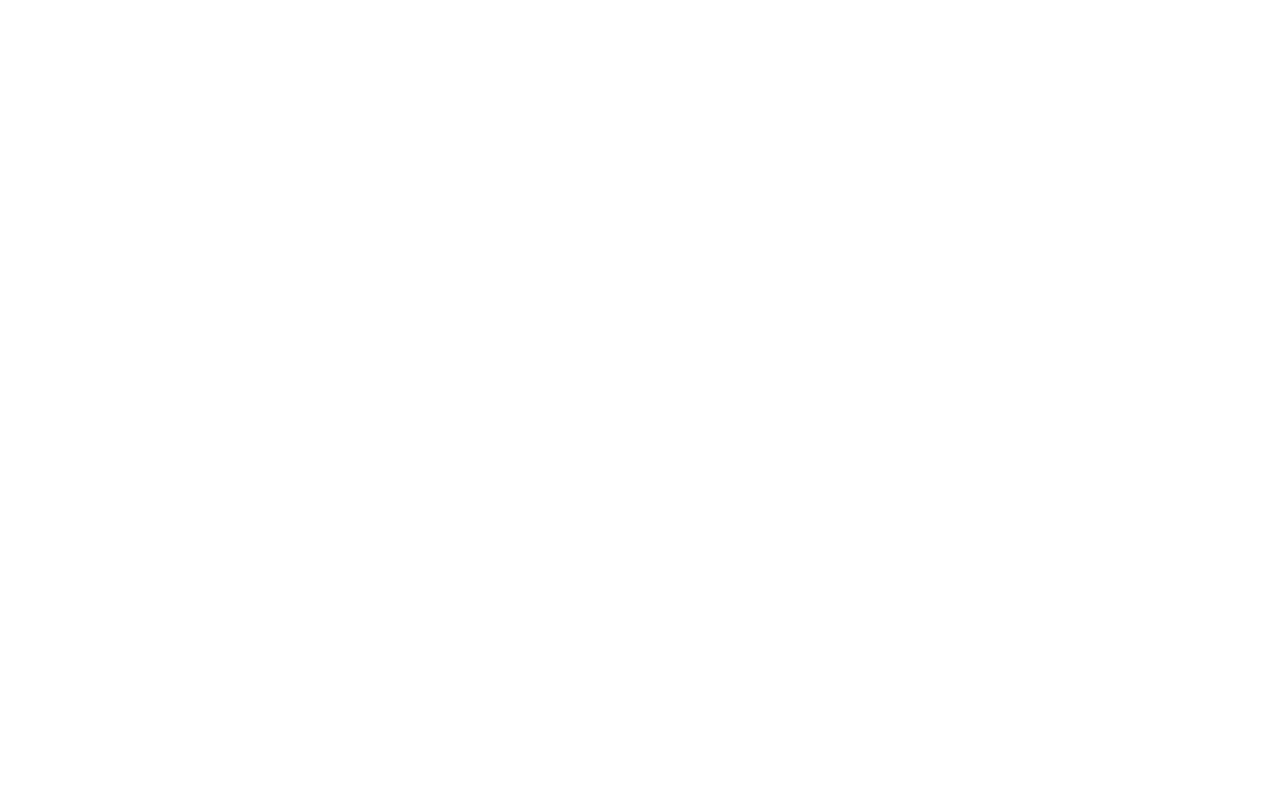
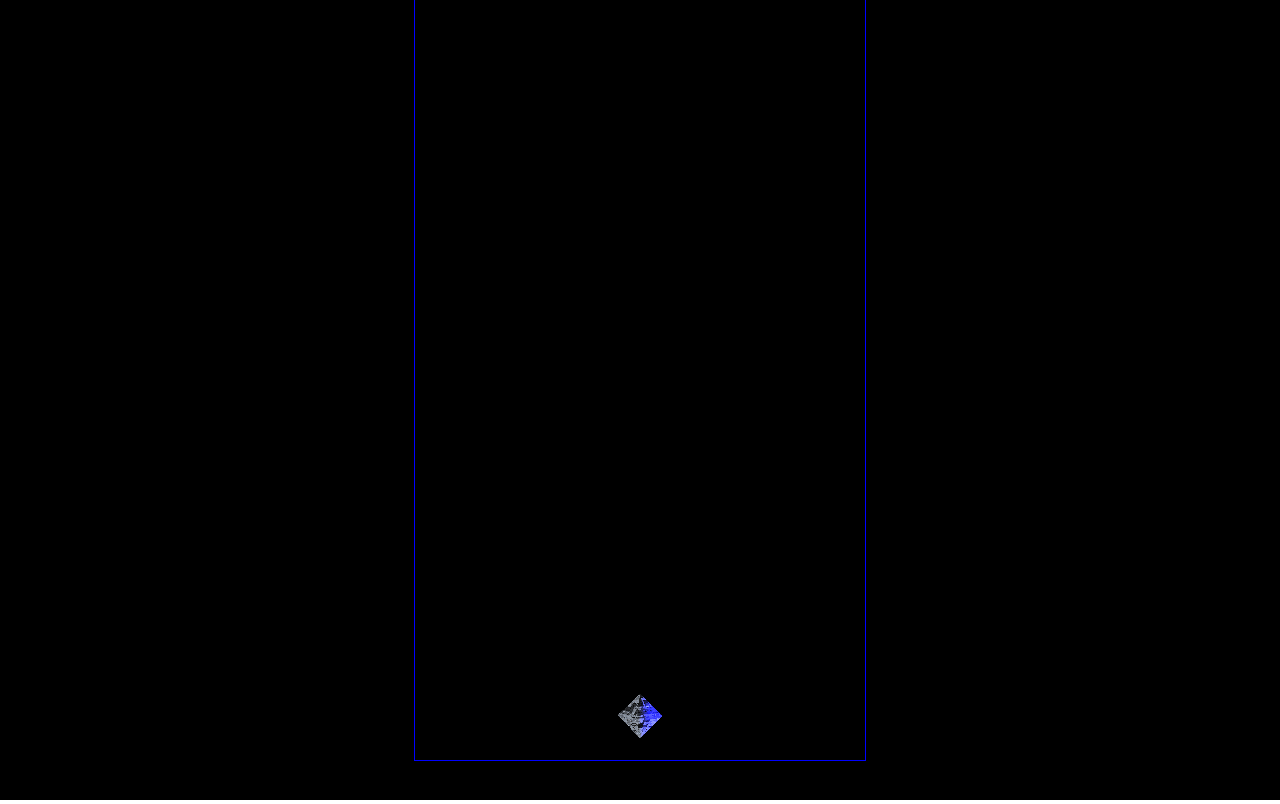
Before and after one commit to caiocop/jogo, a plain HTML site: page index.html in a window 1280 px wide. Drawn offline with Linux system fonts and the light colour scheme.

```diff
--- a/index.html
+++ b/index.html
@@ -2,12 +2,104 @@
 <html>
 <head>
 	<meta charset="utf-8">
-	<title>USCS</title>
-	<style type="text/css" href="style/style.css" />
+	<title>Jogo</title>
+
+	<style type="text/css">
+		body {
+			margin: 0;
+			padding: 0;
+		}
+	</style>
 </head>
 <body>
-<script type="text/javascript" src="lib/three.js"></script>
-<script type="text/javascript" src="js/main.js"></script>
-</script>
+
+<script type="text/javascript" src="lib/build/three.js"></script>
+<script type="text/javascript">
+
+	//Definição da cena
+	var scene = new THREE.Scene();
+	//Definição da câmera >>> PerspectiveCamera( fov, aspect, near, far )
+	var camera = new THREE.PerspectiveCamera( 25, window.innerWidth / window.innerHeight, 0.1, 1000 );
+	//Definição do renderizador
+	var renderer = new THREE.WebGLRenderer();
+	//Tamanho da viewport
+	renderer.setSize( window.innerWidth, window.innerHeight );
+
+	//Definimos a cor de limpeza
+	renderer.setClearColor( 0x000000, 1);
+
+	document.body.appendChild( renderer.domElement );
+
+
+	var material = new THREE.LineBasicMaterial( { color: 0x0000ff } );
+	var geometry = new THREE.Geometry();
+	geometry.vertices.push(new THREE.Vector3( -0.5, -0.8, 0) );
+	geometry.vertices.push(new THREE.Vector3( -0.5, 1, 0) );
+
+	var line = new THREE.Line( geometry, material );
+	scene.add( line );
+
+
+	var material2 = new THREE.LineBasicMaterial( { color: 0x0000ff } );
+	var geometry2 = new THREE.Geometry();
+	geometry2.vertices.push(new THREE.Vector3( 0.5, -0.8, 0) );
+	geometry2.vertices.push(new THREE.Vector3( 0.5, 1, 0) );
+
+
+	var line2 = new THREE.Line( geometry2, material2 );
+	scene.add( line2 );
+
+	var material3 = new THREE.LineBasicMaterial( { color: 0x0000ff } );
+	var geometry3 = new THREE.Geometry();
+	geometry3.vertices.push(new THREE.Vector3( -0.5, -0.8, 0) );
+	geometry3.vertices.push(new THREE.Vector3( 0.5, -0.8, 0) );
+
+	var line3 = new THREE.Line( geometry3, material3 );
+	scene.add( line3 );
+
+
+
+
+
+
+	//Definição do Objeto
+	var nave   = new THREE.OctahedronGeometry(0.05, 0);
+	//Definição do Material
+
+	var material  = new THREE.MeshPhongMaterial({ map: THREE.ImageUtils.loadTexture("img/nave.jpg"),
+		side: THREE.DoubleSide });
+
+
+	//material.wireframe = true;
+
+
+	var naveMesh = new THREE.Mesh(nave, material);
+	naveMesh.position.set(0, -0.7, 0);
+	scene.add(naveMesh);
+
+
+	var light = new THREE.AmbientLight( 0xFFFFFF);
+  scene.add( light );
+
+	var light = new THREE.SpotLight(0x0000FF);
+    light.position.set(500, 0, 30);
+    light.intensity = 5;
+    scene.add(light);
+
+
+
+	camera.position.z = 4;
+
+	function render(){
+		requestAnimationFrame( render );
+		naveMesh.rotation.y += .01;
+		renderer.render( scene, camera );
+	}
+
+	render();
+
+
+
+	</script>
 </body>
 </html>
```
Also changed, not shown: fonts/comic.ttf (added), fonts/comicbd.ttf (added), fonts/comici.ttf (added), fonts/comicz.ttf (added), img/nave.jpg (added), lib/build/three.js (renamed from lib/three.js), 1 other file.
